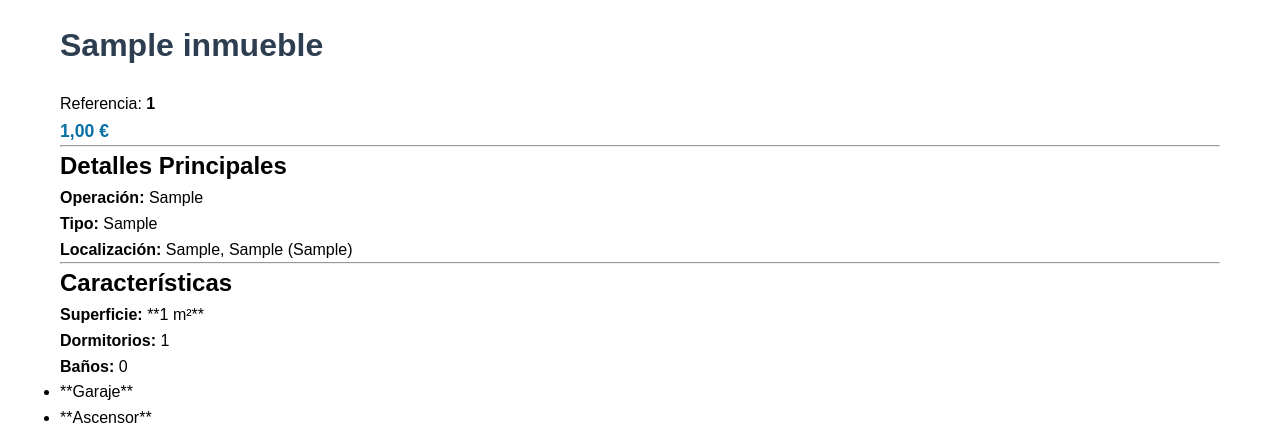
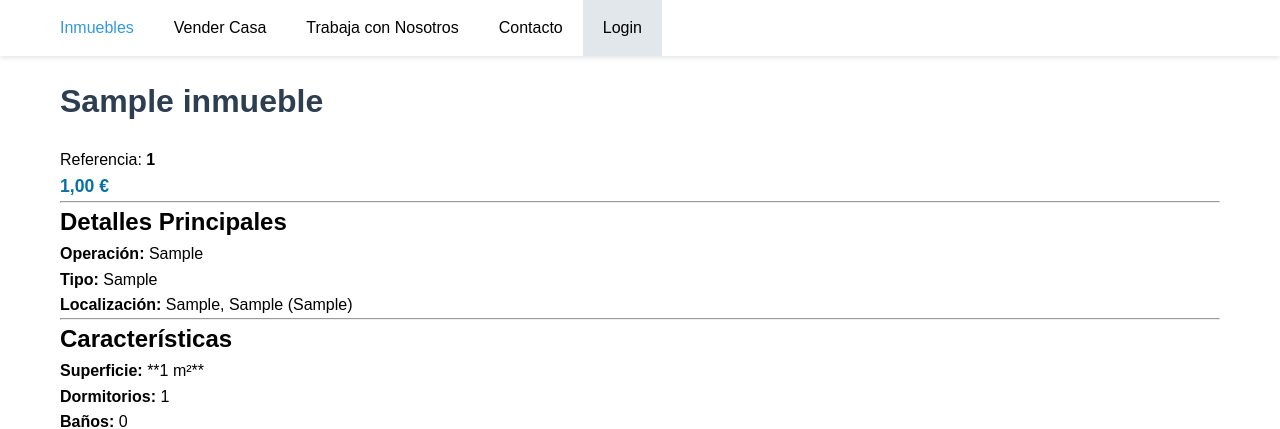
Before and after one commit to Luisreinozo/Inmobiliaria-Proyecto-ASIR, a PHP site: page /inmueble.php?id=1 in a window 1280 px wide. Shown: the top 429 px of the page. Run offline with PHP 8.4, Linux system fonts and the light colour scheme; tables that the repository leaves empty hold one stand-in row (values such as "Sample post").

Commit message:
Actualización con CSS

```diff
--- a/WEB/inmueble.php
+++ b/WEB/inmueble.php
@@ -72,6 +72,16 @@ $fotos = $stmtFotos->fetchAll();
 
 <body>
 
+    <nav>
+        <ul>
+            <li><a href="index.php" class="active">Inmuebles</a></li>
+            <li><a href="https://inmocentro.es/vender-casa/">Vender Casa</a></li>
+            <li><a href="https://inmocentro.es/trabajo/">Trabaja con Nosotros</a></li>
+            <li><a href="https://inmocentro.es/contacto/">Contacto</a></li>
+            <li><a href="admin/index_admin.php" class="admin-link">Login</a></li>
+        </ul>
+    </nav>
+
     <div class="container">
 
         <h1><?= htmlspecialchars($inmueble['titulo']) ?></h1>
```
